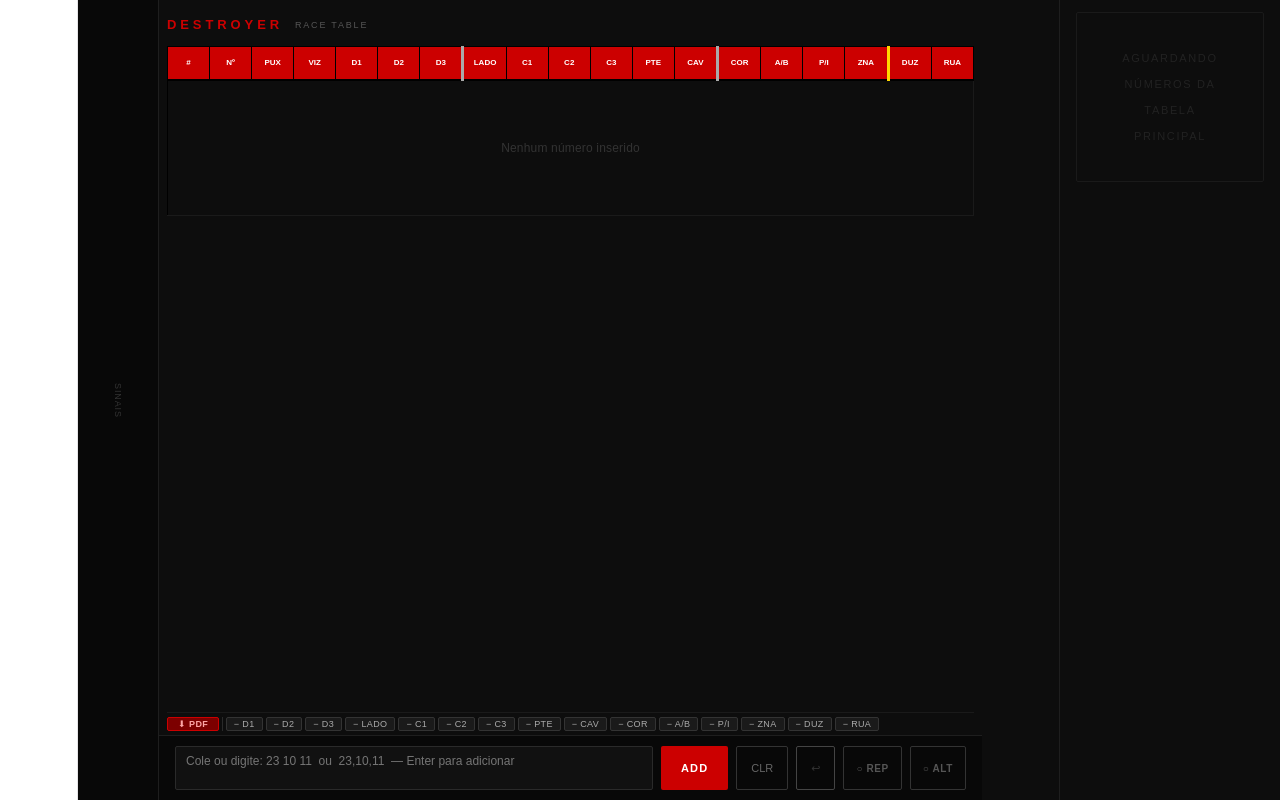
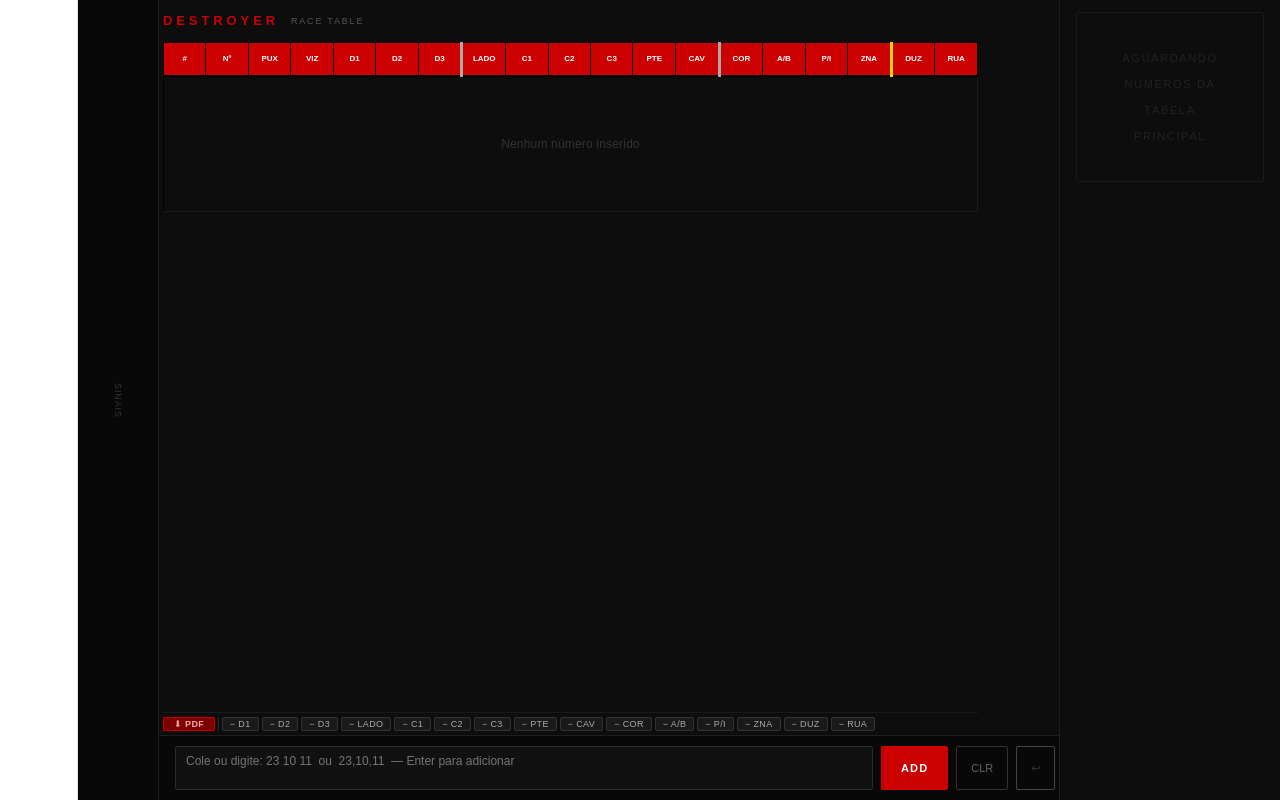
Before and after one commit to hanifalvesbatista10-spec/DESTROYER5.0, a React (Vite) app: page / in a window 1280 px wide. Built offline with nearby package versions, Linux system fonts and the light colour scheme.

Commit message:
Refactor styles in central column of App component
Adjusted padding and margin in central column layout.

```diff
--- a/src/App.jsx
+++ b/src/App.jsx
@@ -1543,7 +1543,7 @@ export default function DestroyerRaceTable() {
       {/* ── Coluna central (tabela + rodapé) ── */}
       <div style={{flex:1,display:"flex",flexDirection:"column",minWidth:0}}>
 
-      <div style={{flex:1,minWidth:0,display:"flex",flexDirection:"column",padding:"12px 8px 0 8px"}}>
+      <div style={{flex:1,minWidth:0,display:"flex",flexDirection:"column",padding:"8px 4px 0 4px",marginRight:220}}>
 
         <div style={{marginBottom:8,display:"flex",alignItems:"center",gap:12}}>
           <span style={{fontSize:13,letterSpacing:"0.3em",color:"#CC0000",fontWeight:"bold"}}>DESTROYER</span>
@@ -1987,7 +1987,7 @@ export default function DestroyerRaceTable() {
         )}
       </div>
       </div>{/* fim coluna central */}
-      <div style={{width:220,flexShrink:0}}/>
+
 
       {/* ── Painel lateral: Pair Catalog ── */}
       <div style={{width:220,background:"#080808",borderLeft:"1px solid #1e1e1e",
```
